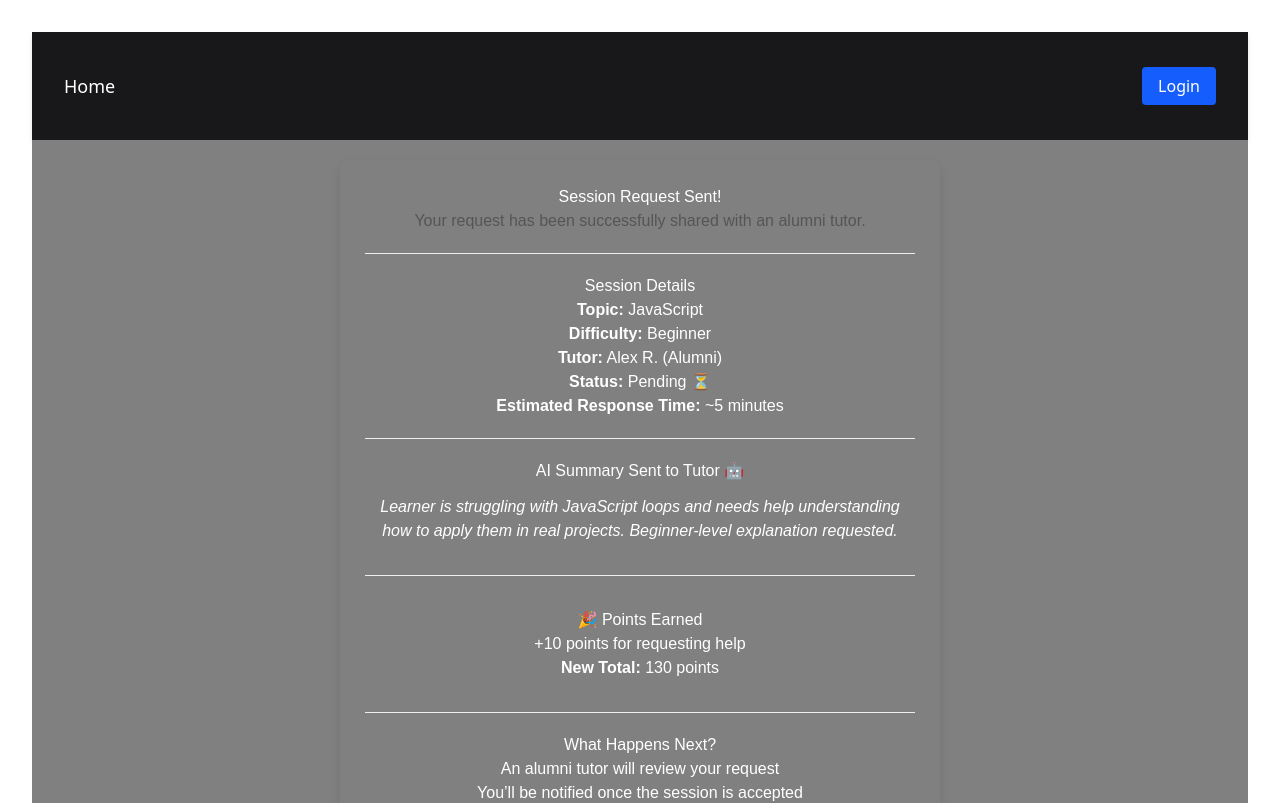
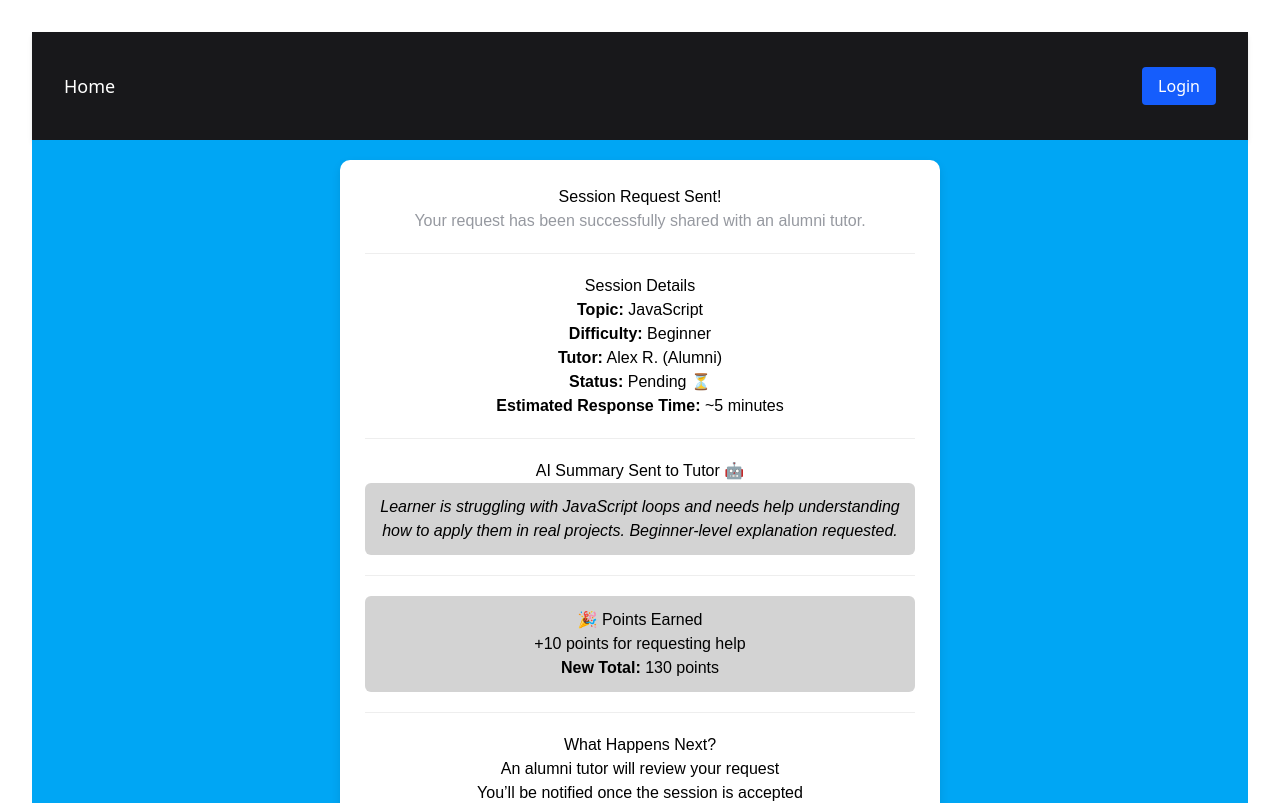
Before and after one commit to kbieman21/alumnai-student-app-frontend, a React app: page /confirm in a window 1280 px wide. Shown: the top 803 px of the page. Built offline with nearby package versions, Linux system fonts and the light colour scheme; no server answers; the HTML template or start-up script is replaced by a standard one.

Commit message:
updated background color for every page

```diff
--- a/src/pages/AdminPage.tsx
+++ b/src/pages/AdminPage.tsx
@@ -9,7 +9,7 @@ export default function AdminPage() {
 			{/* Overview */}
 			<section style={styles.card}>
 				<h2>platform activity</h2>
-				<table class="table-fixed">
+				<table className="table-fixed">
 					<thead>
 						<tr>
 							<th>Active Tutors:</th>
@@ -88,10 +88,12 @@ export default function AdminPage() {
 	);
 }
 
+
 const styles = {
-	page: { padding: "20px", fontFamily: "Arial" },
+	body: { background: 'bg-sky-500' },
+	page: { padding: "20px", fontFamily: "Arial", color:'black' },
 	card: {
-		background: "gray",
+		background: "white",
 		padding: "15px",
 		marginBottom: "20px",
 		borderRadius: "8px",
--- a/src/pages/AlumnaiPage.tsx
+++ b/src/pages/AlumnaiPage.tsx
@@ -68,8 +68,8 @@ export default function TutorPage() {
 
 const styles = {
   page: { padding: "20px", font:"Helvetica, sans-serif"},
-  card: { background: "gray", padding: "15px", marginBottom: "20px", borderRadius: "8px"},
-  requestCard: { background: "gray", padding: "10px", borderRadius: "5px" },
+  card: { border: 'solid' , borderColor:'white', borderWidth:'1px', padding: "15px", marginBottom: "20px"},
+  requestCard: { padding: "10px", borderRadius: "5px" },
   buttonRow: { display: "flex", gap: "10px", marginTop: "10px"},
   primaryBtn: { padding: "10px", background: "#B1AB86", color: "white", border: "none", borderRadius: "5px" },
   secondaryBtn: { padding: "10px", background: "#FEFAE0", border: "none", borderRadius: "5px",color:"black" }
--- a/src/pages/HomePage.tsx
+++ b/src/pages/HomePage.tsx
@@ -2,19 +2,19 @@ import { Link } from "react-router-dom";
 
 function HomePage() {
   return (
-    <div className="min-h-screen flex flex-col items-center justify-center text-center px-6 bg-gray-900 text-white">
+    <div className="min-h-screen flex flex-col items-center justify-center text-center px-6 bg-sky-500 text-white">
 
       <h1 className="text-5xl font-bold mb-4">
         Alumni & Learner Connection
       </h1>
 
-      <p className="text-xl text-gray-300 max-w-2xl mb-6">
+      <p className="text-xl text-gray-200 max-w-2xl mb-6">
         A smart, AI-powered tutoring platform that connects Per Scholas learners
         with alumni mentors — delivering faster support, personalized guidance,
         and meaningful ways to give back.
       </p>
 
-      <p className="text-gray-400 max-w-xl mb-10">
+      <p className="text-gray-300 max-w-xl mb-10">
         Learners get instant AI help and human mentorship. Alumni earn recognition
         for supporting the next generation.
       </p>
@@ -36,7 +36,7 @@ function HomePage() {
       </div>
 
       {/* Optional demo hint */}
-      <p className="text-gray-500 text-sm mt-8">
+      <p className="text-black text-sm mt-8">
         Built with AI + Human Mentorship • Hackathon Prototype
       </p>
     </div>
--- a/src/pages/LoginPage.tsx
+++ b/src/pages/LoginPage.tsx
@@ -79,11 +79,11 @@ function LoginPage() {
   }, [user, navigate]);
 
   return (
-    <div className="min-h-screen flex items-center justify-center bg-gray-900">
+    <div className="min-h-screen flex items-center justify-center bg-sky-500 ">
       <div>
         <h2 className="text-3xl mb-6 font-bold">Login</h2>
 
-        <form className="w-80 space-y-4" onSubmit={handleSubmit}>
+        <form className="w-80 space-y-4 " onSubmit={handleSubmit}>
           <input
             name="email"
             placeholder="Email"
@@ -100,7 +100,7 @@ function LoginPage() {
             className="w-full p-3 border rounded"
           />
 
-          <button className="w-full p-3 bg-blue-600 text-white rounded">
+          <button className="w-full p-3 bg-gray-600 text-white rounded">
             Login
           </button>
         </form>
--- a/src/pages/PostSessionSummary.tsx
+++ b/src/pages/PostSessionSummary.tsx
@@ -2,6 +2,7 @@ import React from "react";
 
 export default function PostSessionSummary() {
   return (
+
     <div style={styles.page}>
       <div style={styles.card}>
         <h1>✅ Session Complete!</h1>
@@ -72,13 +73,14 @@ export default function PostSessionSummary() {
         </div>
       </div>
     </div>
+
   );
 }
 
 const styles = {
   page: {
     minHeight: "100vh",
-    background: "#f2f4f8",
+    background: "oklch(68.5% 0.169 237.323)",
     display: "flex",
     justifyContent: "center",
     alignItems: "center",
@@ -92,9 +94,10 @@ const styles = {
     padding: "28px",
     borderRadius: "12px",
     boxShadow: "0 6px 15px rgba(0,0,0,0.1)",
+    color:'black'
   },
   subtitle: {
-    color: "#555",
+    color: "#060606ff",
     marginBottom: "10px",
   },
   divider: {
--- a/src/pages/RequestConfirmPage.tsx
+++ b/src/pages/RequestConfirmPage.tsx
@@ -115,7 +115,7 @@ export default function SessionConfirmation() {
 const styles = {
   page: {
     minHeight: "100vh",
-    background: "gray",
+    background: "oklch(68.5% 0.169 237.323)",
     display: "flex",
     justifyContent: "center",
     alignItems: "center",
@@ -123,15 +123,16 @@ const styles = {
     fontFamily: "Arial, sans-serif",
   },
   card: {
-    background: "gray",
+    background: "white",
     maxWidth: "600px",
     width: "100%",
     padding: "25px",
     borderRadius: "10px",
     boxShadow: "0 4px 10px rgba(0,0,0,0.1)",
+    color: 'black'
   },
   subtitle: {
-    color: "#555",
+    color: "#9699a0ff",
     marginBottom: "10px",
   },
   divider: {
@@ -140,13 +141,13 @@ const styles = {
     borderTop: "1px solid #eee",
   },
   aiBox: {
-    background: "gray",
+    background: "lightgray",
     padding: "12px",
     borderRadius: "6px",
     fontStyle: "italic",
   },
   rewardBox: {
-    background: "gray",
+    background: "lightgray",
     padding: "12px",
     borderRadius: "6px",
   },
--- a/src/pages/SessionAcceptedPage.tsx
+++ b/src/pages/SessionAcceptedPage.tsx
@@ -94,7 +94,7 @@ export default function SessionAccepted() {
 const styles = {
   page: {
     minHeight: "100vh",
-    background: "#f2f4f8",
+    background: "oklch(68.5% 0.169 237.323)",
     display: "flex",
     justifyContent: "center",
     alignItems: "center",
@@ -108,6 +108,7 @@ const styles = {
     padding: "28px",
     borderRadius: "12px",
     boxShadow: "0 6px 15px rgba(0,0,0,0.1)",
+    color:'black'
   },
   subtitle: {
     color: "#555",
```
